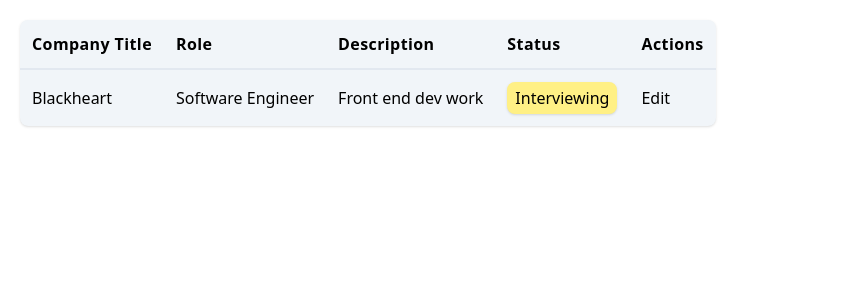
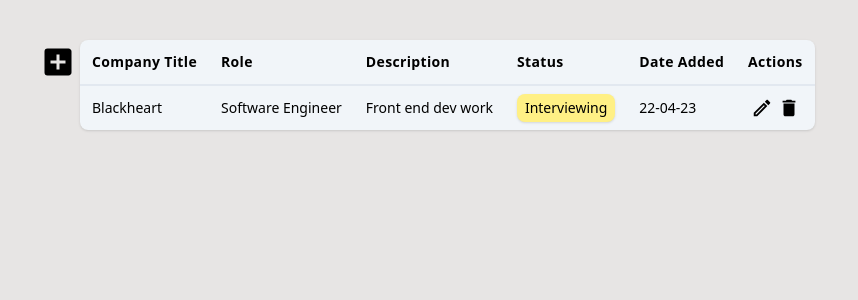
Before and after one commit to Alex-de-code/job-app-tracker, a React (Vite) app: page / in a window 1280 px wide. Shown: the top 300 px of the page, without its empty margins (0-858 px from the left). Built offline with nearby package versions, Linux system fonts and the light colour scheme.

Commit message:
created seperate component for table + tweaked ui

```diff
--- a/src/App.jsx
+++ b/src/App.jsx
@@ -1,29 +1,12 @@
 import { useState } from "react";
-import JobCard from "./Components/JobCard";
 import "./App.css";
+import Table from "./components/Table.jsx";
 
 function App() {
   return (
     <>
-      <div className="m-5">
-        <table className=" bg-slate-100 rounded-lg shadow-sm">
-          <thead className="border-b-2 border-slate-200">
-            <tr className="">
-              <th className="text-md p-3 tracking-wide text-left">
-                Company Title
-              </th>
-              <th className=" text-md p-3 tracking-wide text-left">Role</th>
-              <th className="text-md p-3 tracking-wide text-left">
-                Description
-              </th>
-              <th className=" text-md p-3 tracking-wide text-left">Status</th>
-              <th className=" text-md p-3 tracking-wide text-left">Actions</th>
-            </tr>
-          </thead>
-          <tbody>
-            <JobCard />
-          </tbody>
-        </table>
+      <div className="min-h-screen bg-stone-200">
+        <Table />
       </div>
     </>
   );
--- a/src/components/JobCard.jsx
+++ b/src/components/JobCard.jsx
@@ -1,19 +1,33 @@
 import React from "react";
+import { MdOutlineEdit } from "react-icons/md";
+import { MdDelete } from "react-icons/md";
 
 const JobCard = () => {
   return (
     <>
       <tr>
-        <td className="p-3">Blackheart</td>
-        <td className="p-3">Software Engineer</td>
-        <td className="p-3">Front end dev work</td>
-        <td className="p-3">
+        <td className="py-2 px-3 text-sm">Blackheart</td>
+        <td className="py-2 px-3 text-sm">Software Engineer</td>
+        <td className="py-2 px-3 text-sm">Front end dev work</td>
+        <td className="py-2 px-3 text-sm">
           {" "}
           <div className="bg-yellow-200 rounded-lg py-1 px-2 shadow hover:opacity-75">
             Interviewing
           </div>
         </td>
-        <td className="p-3">Edit</td>
+        <td className="py-2 px-3 text-sm">22-04-23</td>
+
+        <td className="py-2 px-3">
+          <div className="flex flex-row items-center justify-around">
+            {" "}
+            <div className="hover:opacity-75">
+              <MdOutlineEdit className="size-5.5" />
+            </div>
+            <div className="hover:opacity-75">
+              <MdDelete className="size-5.5" />
+            </div>
+          </div>
+        </td>
       </tr>
     </>
   );
--- /dev/null
+++ b/src/components/Table.jsx
@@ -0,0 +1,41 @@
+import JobCard from "./JobCard.jsx";
+import { MdAddBox } from "react-icons/md";
+
+const Table = () => {
+  return (
+    <>
+      <div className="flex flex-row p-10">
+        <div className="mr-1 mt-1 hover:opacity-75">
+          <MdAddBox className="size-9" />
+        </div>
+        <div className="">
+          <table className=" bg-slate-100 rounded-lg shadow-sm">
+            <thead className="border-b-2 border-slate-200">
+              <tr className="">
+                <th className="text-sm p-3 tracking-wide text-left">
+                  Company Title
+                </th>
+                <th className=" text-sm p-3 tracking-wide text-left">Role</th>
+                <th className="text-sm p-3 tracking-wide text-left">
+                  Description
+                </th>
+                <th className=" text-sm p-3 tracking-wide text-left">Status</th>
+                <th className=" text-sm p-3 tracking-wide text-left">
+                  Date Added
+                </th>
+                <th className=" text-sm p-3 tracking-wide text-left">
+                  Actions
+                </th>
+              </tr>
+            </thead>
+            <tbody>
+              <JobCard />
+            </tbody>
+          </table>
+        </div>
+      </div>
+    </>
+  );
+};
+
+export default Table;
```
